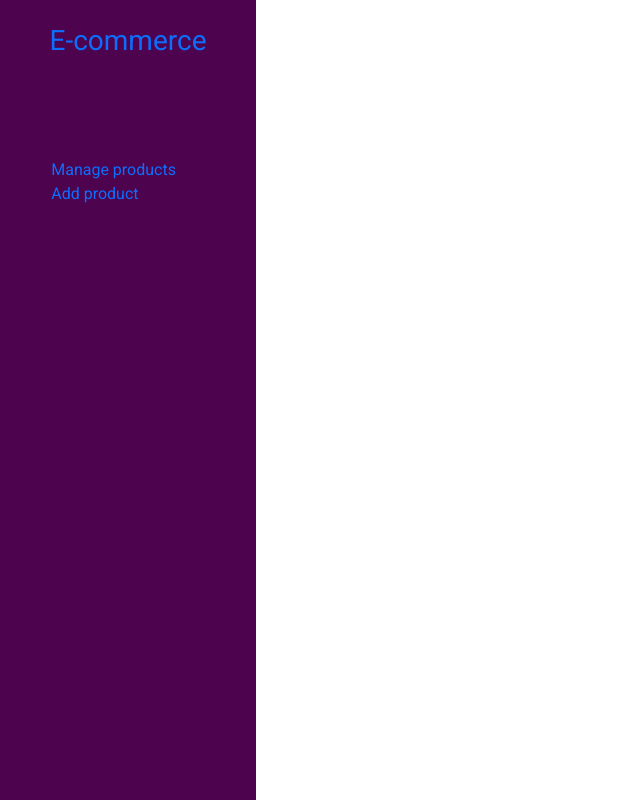
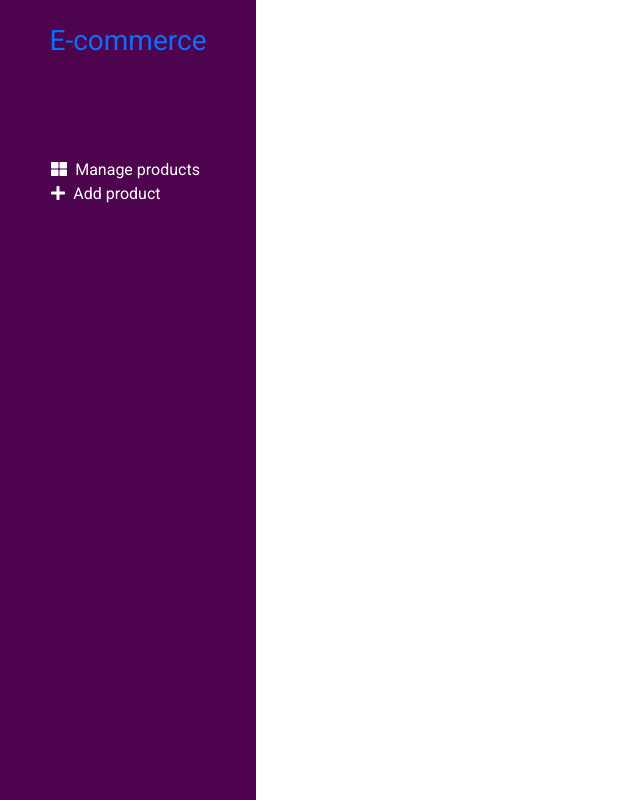
Before and after one commit to MousumiMitu/fashion-finds-client, a React (Create React App) app: page /admin in a window 1280 px wide. Shown: the whole page, without its empty margins (0-640 px from the left). Built offline with nearby package versions, Linux system fonts and the light colour scheme.

Commit message:
product manage

```diff
--- a/src/Components/Admin/Admin.js
+++ b/src/Components/Admin/Admin.js
@@ -1,6 +1,8 @@
 import React from "react";
 import { Link } from "react-router-dom";
 import "./Admin.css";
+import { FontAwesomeIcon } from "@fortawesome/react-fontawesome";
+import { faThLarge, faPlus } from "@fortawesome/free-solid-svg-icons";
 
 const Admin = () => {
   return (
@@ -11,10 +13,17 @@ const Admin = () => {
         </Link>
       </h3>
       <div className="product-management">
-        <Link to="manageProducts" style={{ textDecoration: "none" }}>
-          Manage products
+        <Link
+          to="manageProducts"
+          style={{ textDecoration: "none", color: "white" }}
+        >
+          <FontAwesomeIcon className="me-1" icon={faThLarge} /> Manage products
         </Link>
-        <Link to="addProducts" style={{ textDecoration: "none" }}>
+        <Link
+          to="addProducts"
+          style={{ textDecoration: "none", color: "white" }}
+        >
+          <FontAwesomeIcon className="me-2" icon={faPlus} />
           Add product
         </Link>
       </div>
--- a/src/Components/ProductList/ProductList.js
+++ b/src/Components/ProductList/ProductList.js
@@ -6,7 +6,7 @@ import { faTrashAlt } from "@fortawesome/free-solid-svg-icons";
 const ProductList = (props) => {
   const { name, price, imageURL, _id } = props.product;
   const handleDeleteProduct = (id) => {
-    fetch(`/delete/${id}`, {
+    fetch(`https://enigmatic-river-27840.herokuapp.com/delete/${id}`, {
       method: "DELETE",
       headers: {
         "Content-type": "application/json; charset=UTF-8",
```
